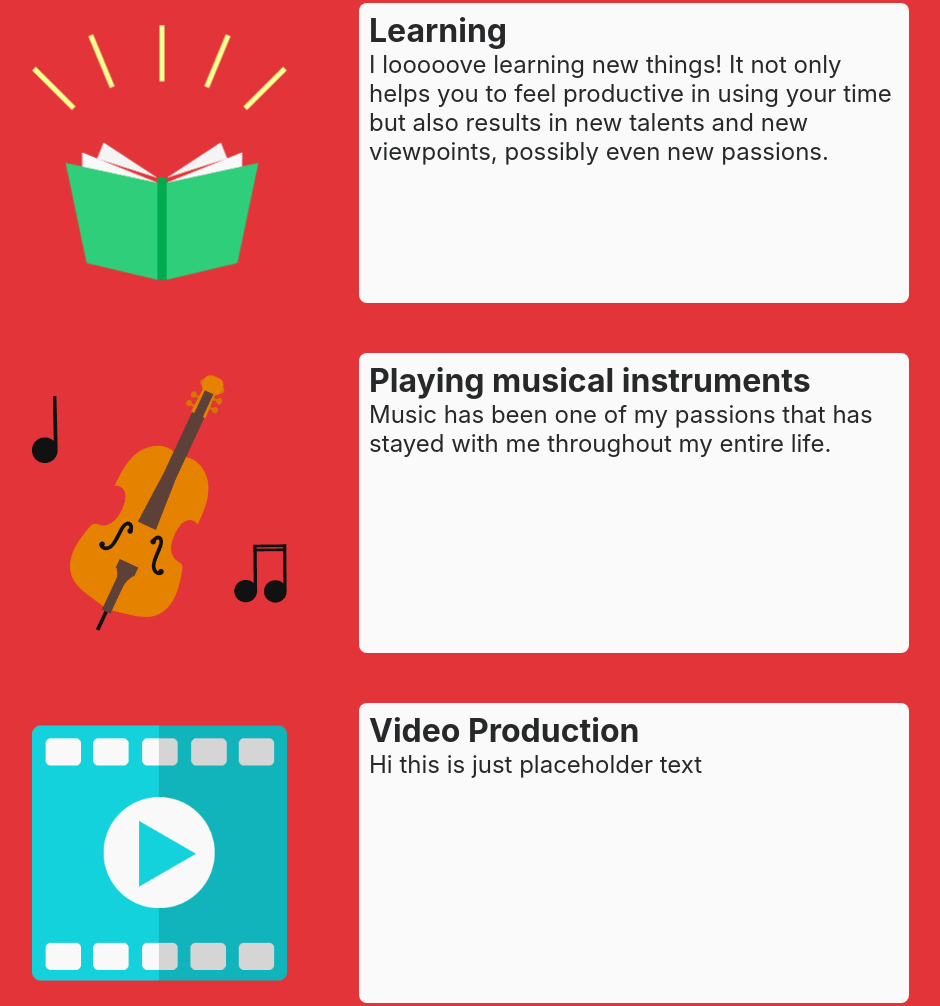
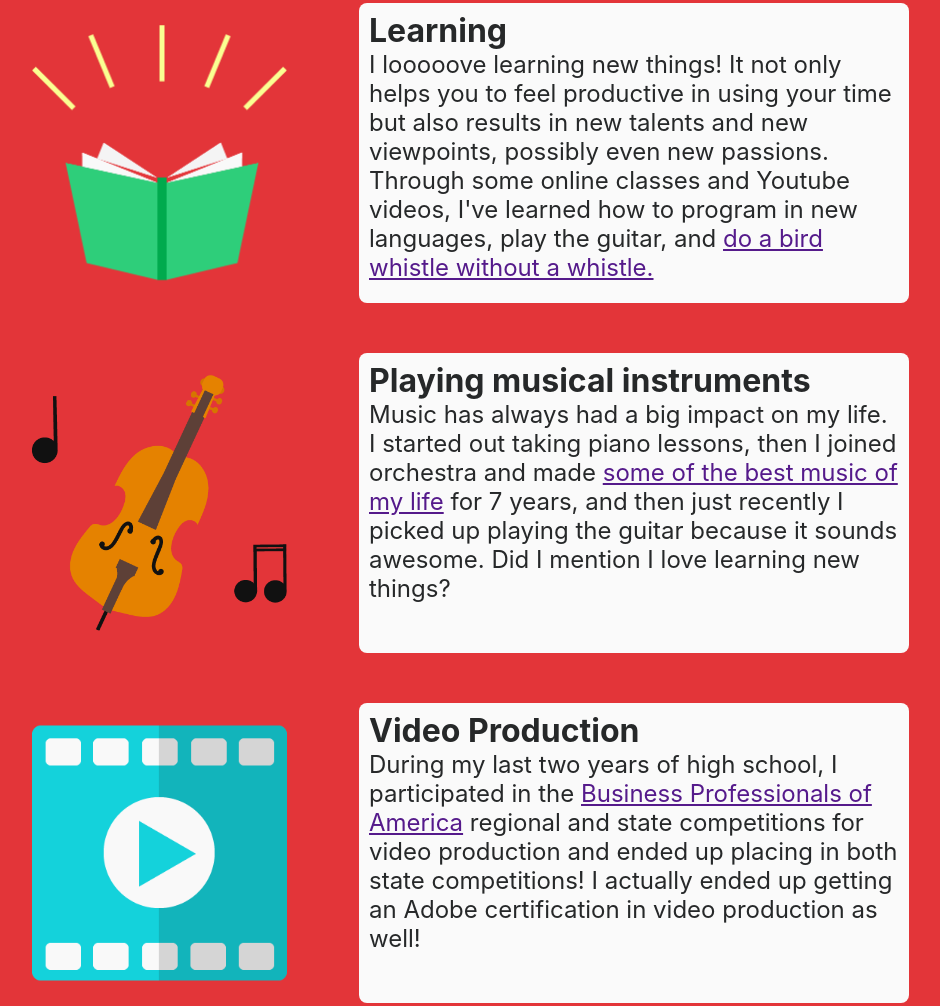
Before and after one commit to nathan-chin/2017, a plain HTML site: page index.html in a window 1280 px wide. Shown: the part 3340-4346 px from the top of the page, without its empty margins (181-1121 px from the left). Drawn offline with nearby package versions, Linux system fonts and the light colour scheme.

Commit message:
Adding more text in hobbies

```diff
--- a/index.html
+++ b/index.html
@@ -114,7 +114,7 @@ Sed tristique auctor scelerisque. Phasellus sed purus sed sapien accumsan lacini
 			<div class="hobby-description">
 			 <div class="hobby-text-container">
 				<h1 class="hobby-title">Learning</h1>
-				<p class="hobby-summary">I looooove learning new things! It not only helps you to feel productive in using your time but also results in new talents and new viewpoints, possibly even new passions.</p>
+				<p class="hobby-summary">I looooove learning new things! It not only helps you to feel productive in using your time but also results in new talents and new viewpoints, possibly even new passions. Through some online classes and Youtube videos, I've learned how to program in new languages, play the guitar, and <a href=""> do a bird whistle without a whistle. </a></p>
 			 </div>
 			</div>
 		  </div>
@@ -126,7 +126,7 @@ Sed tristique auctor scelerisque. Phasellus sed purus sed sapien accumsan lacini
 			<div class="hobby-description">
 			 <div class="hobby-text-container">
 				<h1 class="hobby-title">Playing musical instruments</h1>
-				<p class="hobby-summary">Music has been one of my passions that has stayed with me throughout my entire life. </p>
+				<p class="hobby-summary">Music has always had a big impact on my life. I started out taking piano lessons, then I joined orchestra and made <a href="">some of the best music of my life</a> for 7 years, and then just recently I picked up playing the guitar because it sounds awesome. Did I mention I love learning new things?</p>
 			 </div>
 			</div>
 		  </div>
@@ -138,7 +138,7 @@ Sed tristique auctor scelerisque. Phasellus sed purus sed sapien accumsan lacini
 			<div class="hobby-description">
 			 <div class="hobby-text-container">
 				<h1 class="hobby-title">Video Production</h1>
-				<p class="hobby-summary">Hi this is just placeholder text</p>
+				<p class="hobby-summary">During my last two years of high school, I participated in the <a href="">Business Professionals of America</a> regional and state competitions for video production and ended up placing in both state competitions! I actually ended up getting an Adobe certification in video production as well!</p>
 			 </div>
 			</div>
 		  </div>
```
